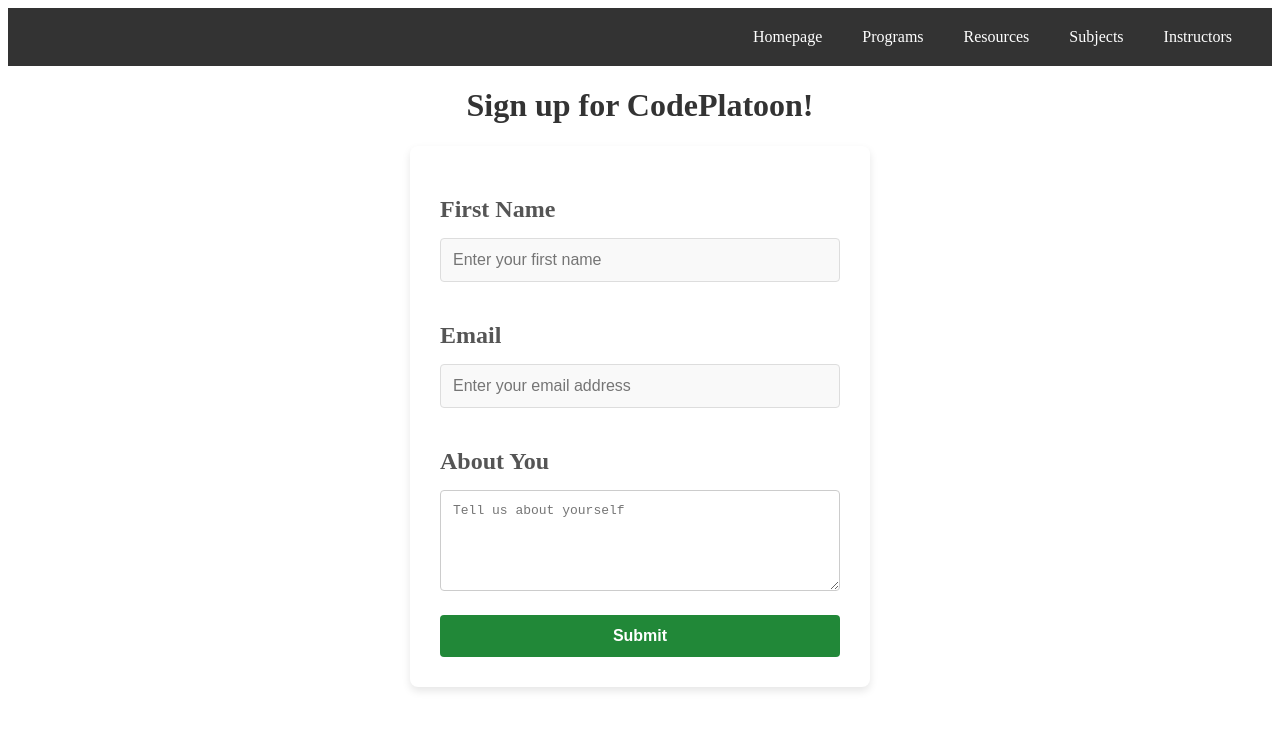
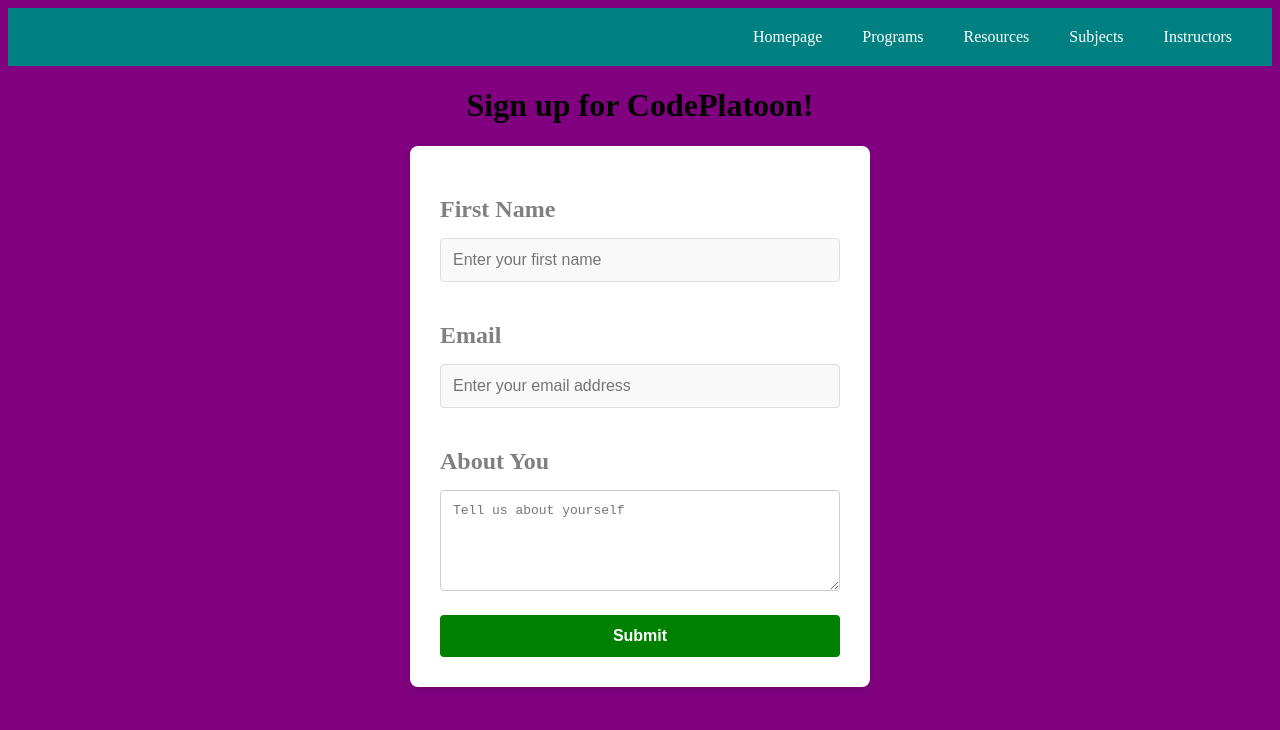
Before and after one commit to Ebasko7/first-fullstack-app, a plain HTML site: page front-end/pages/admissions.html in a window 1280 px wide. Drawn offline with Linux system fonts and the light colour scheme.

Commit message:
more stlying

```diff
--- a/front-end/main.css
+++ b/front-end/main.css
@@ -7,7 +7,7 @@
 #navbar {
   display: flex;
   justify-content: right;
-  background-color: #333;
+  background-color: teal;
   padding: 10px;
 }
 
@@ -35,4 +35,9 @@
 .background {
     display: flex;
     justify-content: center;
+    height: 100
 }
+
+body {
+  background-color: purple;
+}
--- a/front-end/pages/admissions.css
+++ b/front-end/pages/admissions.css
@@ -1,13 +1,13 @@
 
 h1 {
     text-align: center;
-    color: #333;
+    color: black;
 }
 
 form {
     max-width: 400px;
     margin: 0 auto;
-    background: #fff;
+    background: white;
     padding: 30px;
     border-radius: 8px;
     box-shadow: 0 4px 8px rgba(0, 0, 0, 0.1);
@@ -16,7 +16,7 @@
 h2 {
     font-size: 1.5em;
     margin-bottom: 15px;
-    color: #555;
+    color: gray;
 }
 
 input[type="text"],
@@ -58,7 +58,7 @@
 }
 
 #input3 {
-    background-color: #218838;
+    background-color: green;
     color: white;
     font-weight: bold;
     border: none;
@@ -80,7 +80,7 @@
 #navbar {
     display: flex;
     justify-content: flex-end;
-    background-color: #333;
+    background-color: teal;
     padding: 10px;
 }
 
@@ -98,3 +98,7 @@
 #navbar li a:hover {
     background-color: #111;
 }
+
+body {
+    background-color: purple;
+  }
--- a/front-end/pages/instructors.css
+++ b/front-end/pages/instructors.css
@@ -7,7 +7,7 @@
 }
 
 .instructor-card {
-  background-color: #f9f9f9;
+  background-color: orange;
   border: 1px solid #ddd;
   border-radius: 5px;
   box-shadow: 0 2px 4px rgba(0, 0, 0, 0.1);
@@ -23,6 +23,7 @@
 
 .instructor-card:hover {
   transform: translateY(-5px);
+  color: teal;
   box-shadow: 0 4px 8px rgba(0, 0, 0, 0.2);
 }
 
@@ -54,7 +55,7 @@
 #navbar {
   display: flex;
   justify-content: right;
-  background-color: #333;
+  background-color: teal;
   padding: 10px;
 }
 
@@ -72,3 +73,7 @@
 #navbar li a:hover {
   background-color: #111;
 }
+
+body {
+  background-color: purple;
+}
--- a/front-end/pages/subjects.css
+++ b/front-end/pages/subjects.css
@@ -7,8 +7,8 @@
 }
 
 .subject-card {
-  background-color: #f9f9f9;
-  border: 1px solid #ddd;
+  background-color: orange;
+  border: 1px solid white;
   border-radius: 5px;
   box-shadow: 0 2px 4px rgba(0, 0, 0, 0.1);
   width: 300px;
@@ -18,7 +18,7 @@
 }
 
 .subject-card:hover {
-  background-color: #e0e0e0;
+  background-color: teal;
   border-color: #ccc;
   box-shadow: 0 4px 8px rgba(0, 0, 0, 0.2);
 }
@@ -42,7 +42,7 @@
 #navbar {
   display: flex;
   justify-content: right;
-  background-color: #333;
+  background-color: teal;
   padding: 10px;
 }
 
@@ -60,3 +60,7 @@
 #navbar li a:hover {
   background-color: #111;
 }
+
+body {
+  background-color: purple;
+}
```
